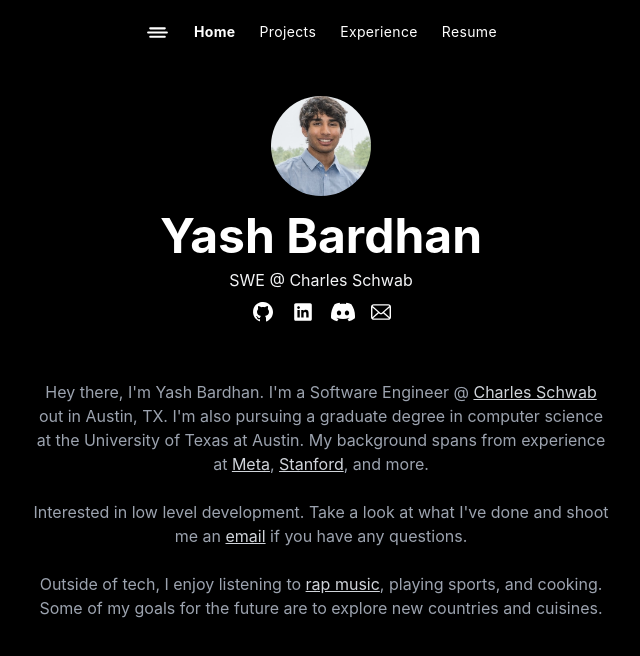
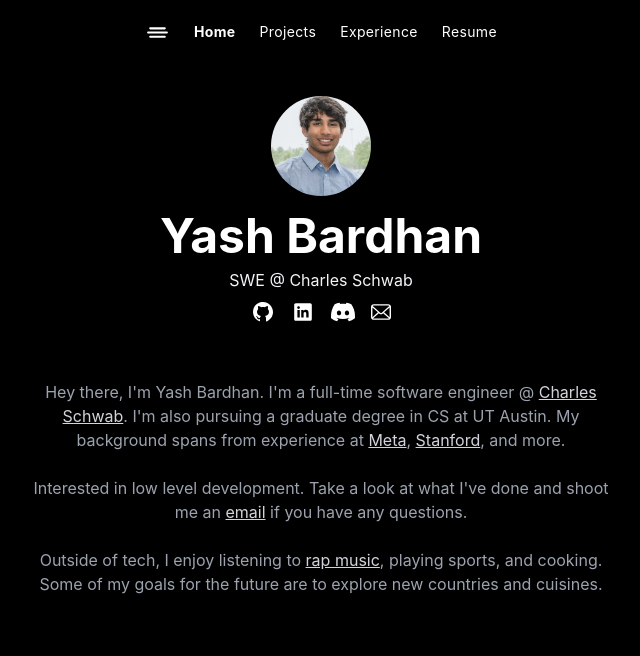
Before and after one commit to yasbbb/webs, a Next.js app: page / in a window 1280 px wide. Shown: the top 656 px of the page, without its empty margins (319-959 px from the left). Built offline with nearby package versions, Linux system fonts and the light colour scheme.

Commit message:
change intro paragraph

```diff
--- a/pages/background.js
+++ b/pages/background.js
@@ -67,7 +67,7 @@
     {
         image: utd,
         alt: "UTD",
-        title: "B.S. CS / Finance ",
+        title: "B.S. Computer Science / Finance ",
         organization: "University of Texas at Dallas",
         location: "Richardson, TX"
     },
--- a/pages/index.js
+++ b/pages/index.js
@@ -61,7 +61,7 @@
               </div>
             </div>
             <div className="text-gray-400 text-center pt-8 pb-16 md:pb-8 md:px-8">
-              Hey there, I'm Yash Bardhan. I'm a Software Engineer @ <Link href="https://www.schwab.com/" target="_blank" rel="noopener noreferrer" className="underline text-gray-300 hover:text-blue-500" passHref> Charles Schwab</Link> out in Austin, TX. I'm also pursuing a graduate degree in computer science at the University of Texas at Austin. {/* <Link href="https://manaflow.ai" target="_blank" rel="noopener noreferrer" className="underline text-gray-300 hover:text-blue-500" passHref> */} {/*  </Link> */} My background spans from experience at <Link href="https://opensource.fb.com/partnerships/major-league-hacking/" target="_blank" rel="noopener noreferrer" className="underline text-gray-300 hover:text-blue-500" passHref> Meta</Link>, <Link href="https://www.stanford.edu/" target="_blank" rel="noopener noreferrer" className="underline text-gray-300 hover:text-blue-500" passHref>Stanford</Link>, and more. <br /><br />
+              Hey there, I'm Yash Bardhan. I'm a full-time software engineer @ <Link href="https://www.schwab.com/" target="_blank" rel="noopener noreferrer" className="underline text-gray-300 hover:text-blue-500" passHref> Charles Schwab</Link>. I'm also pursuing a graduate degree in CS at UT Austin. {/* <Link href="https://manaflow.ai" target="_blank" rel="noopener noreferrer" className="underline text-gray-300 hover:text-blue-500" passHref> */} {/*  </Link> */} My background spans from experience at <Link href="https://opensource.fb.com/partnerships/major-league-hacking/" target="_blank" rel="noopener noreferrer" className="underline text-gray-300 hover:text-blue-500" passHref> Meta</Link>, <Link href="https://www.stanford.edu/" target="_blank" rel="noopener noreferrer" className="underline text-gray-300 hover:text-blue-500" passHref>Stanford</Link>, and more. <br /><br />
 
               Interested in low level development. Take a look at what I've done and shoot me an <Link href='mailto:yash.bardhan09@gmail.com' target="_blank" rel="noopener noreferrer" className="underline text-gray-300 hover:text-blue-500" passHref> email</Link> if you have any questions. <br></br><br></br>
 
```
